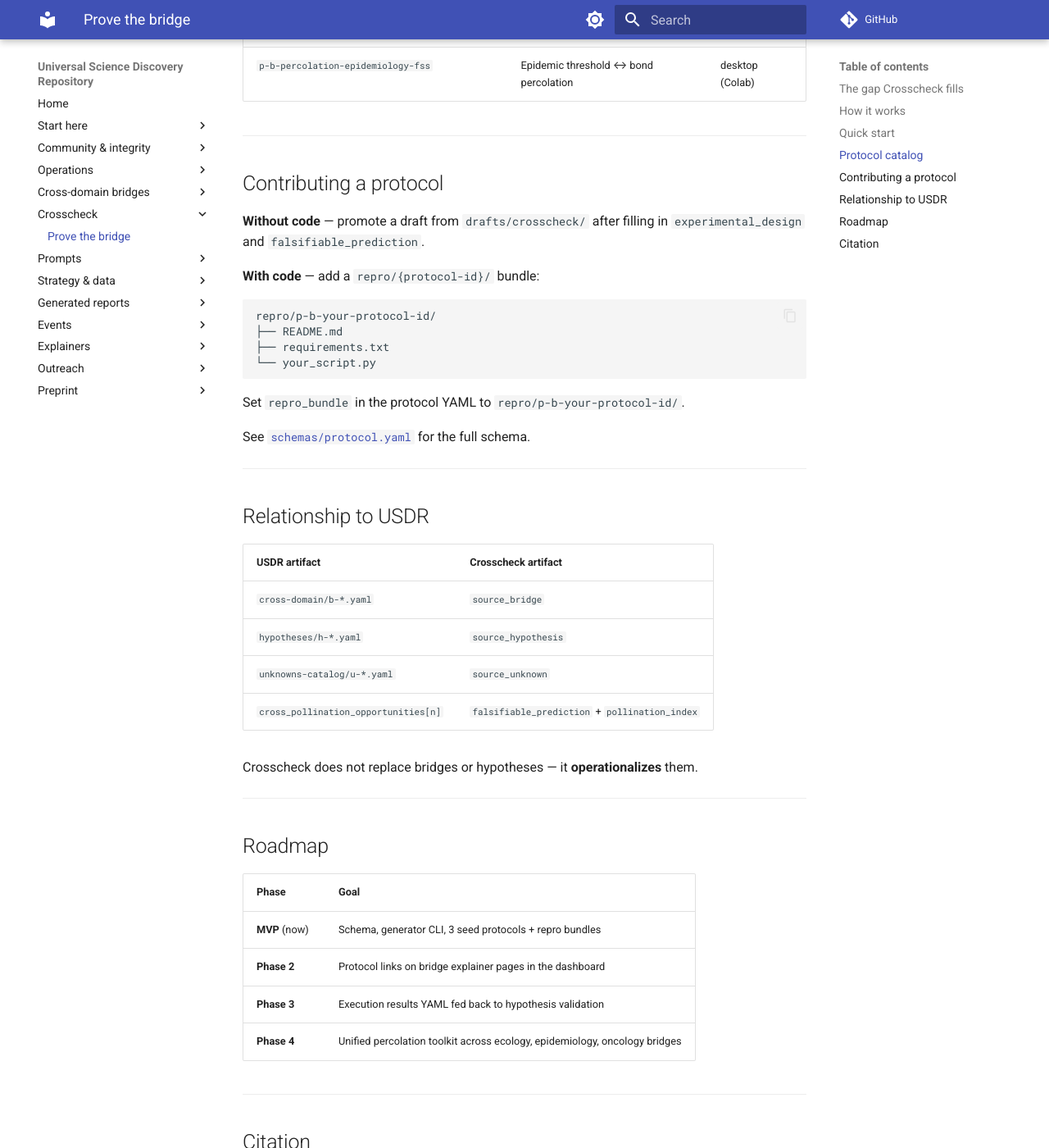
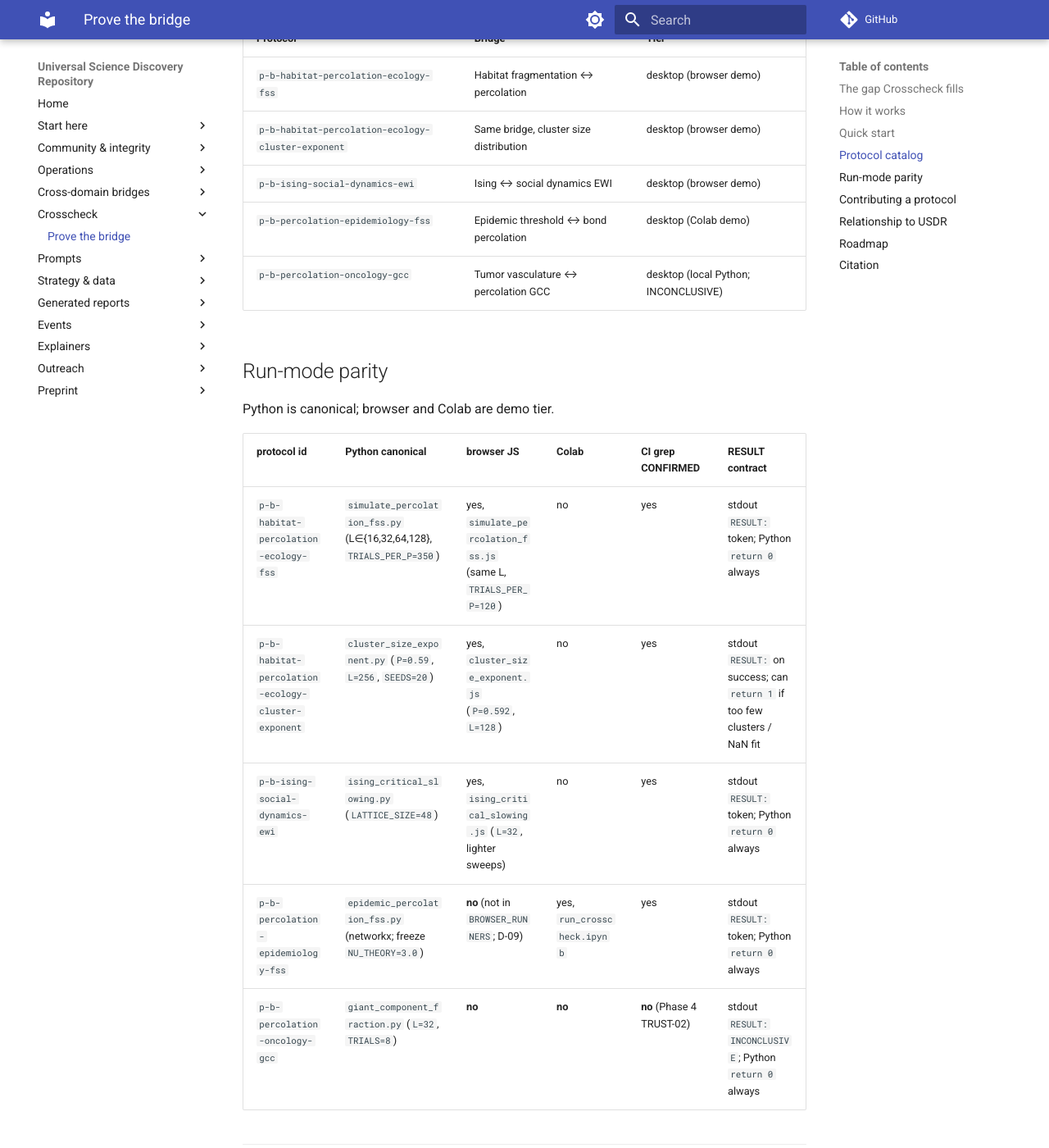
Before and after one commit to KR8ZYSHO3/Universal-Science-Discovery, an MkDocs documentation site: the page built from docs/CROSSCHECK.md, in a window 1280 px wide and 1400 px high, scrolled down 1872 px. Shown: the whole window at 82% size. Built offline with MkDocs 1.6.1 and Material for MkDocs 9.7.7, drawn with Linux system fonts in a browser that asks for light colours; comment, search, counter and statistics services are not loaded; some of the changed text lies outside the part shown.

Commit message:
docs(03-02): document generate path and run-mode parity
- Happy-path write is python scripts/generate_crosscheck.py --bridge b-percolation-oncology --write
- Drafts land at drafts/crosscheck/physics-oncology/; promote is manual copy (no CLI)
- Catalog lists four seeds plus p-b-percolation-oncology-gcc
- Run-mode parity table: Python canonical; browser and Colab demo tier

````diff
--- a/docs/CROSSCHECK.md
+++ b/docs/CROSSCHECK.md
@@ -41,11 +41,11 @@
 ## Quick start
 
 ```bash
-# Preview protocols from a bridge
+# Preview protocols from a single bridge (dry-run; any one bridge is fine)
 python scripts/generate_crosscheck.py --bridge b-habitat-percolation-ecology --dry-run
 
-# Write drafts for review
-python scripts/generate_crosscheck.py --bridge b-habitat-percolation-ecology --write
+# Happy-path write (do not use --all — too noisy)
+python scripts/generate_crosscheck.py --bridge b-percolation-oncology --write
 
 # Run a seed protocol (browser demo — no install)
 # https://kr8zysho3.github.io/Universal-Science-Discovery/repro/p-b-habitat-percolation-ecology-fss/index.html
@@ -58,6 +58,8 @@
 python scripts/validate_schemas.py
 ```
 
+Drafts land at `drafts/crosscheck/<parent of the bridge YAML relative to cross-domain/>/<protocol_id>.yaml`. For the command above that is `drafts/crosscheck/physics-oncology/p-b-percolation-oncology-*.yaml` (opportunity 1 raw id `p-b-percolation-oncology-percolation-derived-metrics-giant-compon`). Do not use `--all` as the documented happy path.
+
 ---
 
 ## Protocol catalog
@@ -66,15 +68,33 @@
 
 | Protocol | Bridge | Tier |
 |----------|--------|------|
-| `p-b-habitat-percolation-ecology-fss` | Habitat fragmentation ↔ percolation | desktop |
-| `p-b-habitat-percolation-ecology-cluster-exponent` | Same bridge, cluster size distribution | desktop |
-| `p-b-percolation-epidemiology-fss` | Epidemic threshold ↔ bond percolation | desktop (Colab) |
+| `p-b-habitat-percolation-ecology-fss` | Habitat fragmentation ↔ percolation | desktop (browser demo) |
+| `p-b-habitat-percolation-ecology-cluster-exponent` | Same bridge, cluster size distribution | desktop (browser demo) |
+| `p-b-ising-social-dynamics-ewi` | Ising ↔ social dynamics EWI | desktop (browser demo) |
+| `p-b-percolation-epidemiology-fss` | Epidemic threshold ↔ bond percolation | desktop (Colab demo) |
+| `p-b-percolation-oncology-gcc` | Tumor vasculature ↔ percolation GCC | desktop (local Python; INCONCLUSIVE) |
+
+## Run-mode parity
+
+Python is canonical; browser and Colab are demo tier.
+
+| protocol id | Python canonical | browser JS | Colab | CI grep CONFIRMED | RESULT contract |
+|-------------|--------------|------------|-------|-------------------|-----------------|
+| `p-b-habitat-percolation-ecology-fss` | `simulate_percolation_fss.py` (L∈{16,32,64,128}, `TRIALS_PER_P=350`) | yes, `simulate_percolation_fss.js` (same L, `TRIALS_PER_P=120`) | no | yes | stdout `RESULT:` token; Python `return 0` always |
+| `p-b-habitat-percolation-ecology-cluster-exponent` | `cluster_size_exponent.py` (`P=0.59`, `L=256`, `SEEDS=20`) | yes, `cluster_size_exponent.js` (`P=0.592`, `L=128`) | no | yes | stdout `RESULT:` on success; can `return 1` if too few clusters / NaN fit |
+| `p-b-ising-social-dynamics-ewi` | `ising_critical_slowing.py` (`LATTICE_SIZE=48`) | yes, `ising_critical_slowing.js` (`L=32`, lighter sweeps) | no | yes | stdout `RESULT:` token; Python `return 0` always |
+| `p-b-percolation-epidemiology-fss` | `epidemic_percolation_fss.py` (networkx; freeze `NU_THEORY=3.0`) | **no** (not in `BROWSER_RUNNERS`; D-09) | yes, `run_crosscheck.ipynb` | yes | stdout `RESULT:` token; Python `return 0` always |
+| `p-b-percolation-oncology-gcc` | `giant_component_fraction.py` (`L=32`, `TRIALS=8`) | **no** | **no** | **no** (Phase 4 TRUST-02) | stdout `RESULT: INCONCLUSIVE`; Python `return 0` always |
 
 ---
 
 ## Contributing a protocol
 
-**Without code** — promote a draft from `drafts/crosscheck/` after filling in `experimental_design` and `falsifiable_prediction`.
+Fill `null_hypothesis`, `statistical_analysis_plan`, and an honest `experimental_design` (not generator TODOs and not a `[DRAFT]` title). Then **manual copy + PR** into `protocols-catalog/<same parent as the bridge>/`. There is **no** Crosscheck promote CLI. Do not run `promote_wave_factory_batch.py` on protocols.
+
+- Set `status: ready` (never `confirmed` unless a local run printed `RESULT: CONFIRMED`).
+- Set `repro_bundle: repro/<protocol-id>/`.
+- Then `python scripts/validate_schemas.py`.
 
 **With code** — add a `repro/{protocol-id}/` bundle:
 
@@ -84,8 +104,6 @@
 ├── requirements.txt
 └── your_script.py
 ```
-
-Set `repro_bundle` in the protocol YAML to `repro/p-b-your-protocol-id/`.
 
 See [`schemas/protocol.yaml`](../schemas/protocol.yaml) for the full schema.
 
@@ -113,6 +131,8 @@
 | **Phase 3** | Execution results YAML fed back to hypothesis validation |
 | **Phase 4** | Unified percolation toolkit across ecology, epidemiology, oncology bridges |
 
+Those Phase 3 / Phase 4 rows are **not** GSD Phase 3. GSD Phase 3 is generate/promote plus this parity matrix. Do not implement results-YAML feedback or a unified percolation toolkit here (deferred).
+
 ---
 
 ## Citation
````
